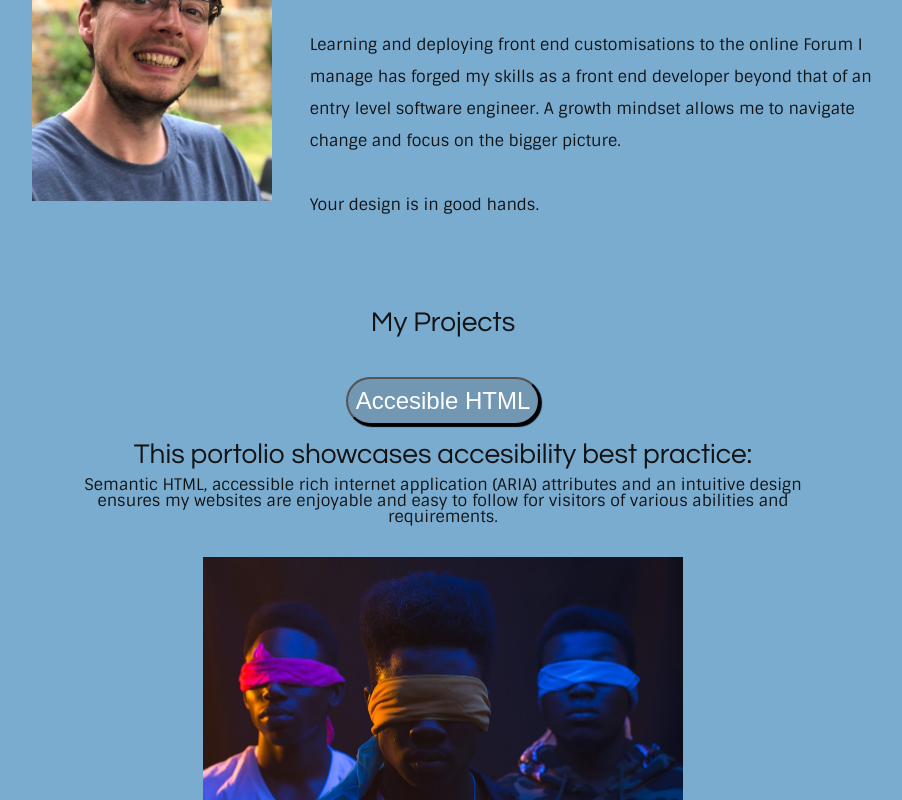
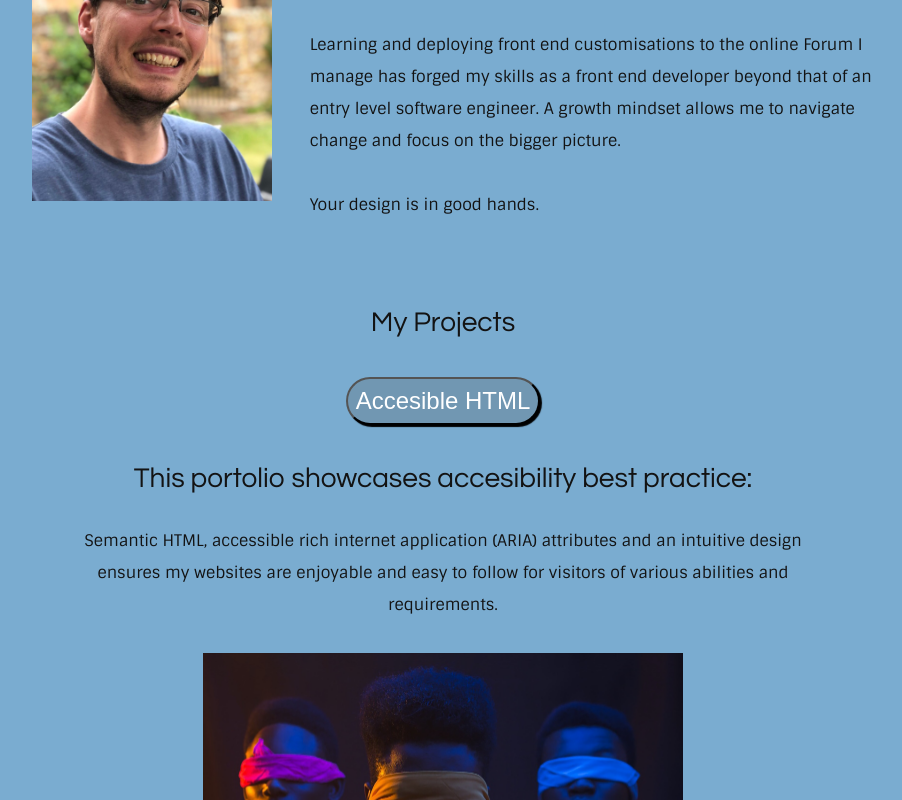
Before and after one commit to T-J-D-Cavey/Codecademy_Portfolio_Website, a plain HTML site: page index.html in a window 1280 px wide. Both pictures are taken after a click on the button "Accesible HTML". Shown: the part 797-1597 px from the top of the page, without its empty margins (197-1099 px from the left). Drawn offline with Linux system fonts and the light colour scheme.

Commit message:
final commit

```diff
--- a/Resources/CSS/style.css
+++ b/Resources/CSS/style.css
@@ -236,7 +236,7 @@ h1 {
 	margin: 1.5rem;
 }
 
-.home-projects-container div, .home-projects-container h3, .home-projects-container h4, .home-projects-container button {
+.home-projects-container div, .home-projects-container h3, .home-projects-container button {
 	padding: 0.5rem;
 	text-align: center;
 	max-width: 50rem;
@@ -258,6 +258,10 @@ h1 {
 	font-weight: 700;
 }
 
+.home-projects-container button:active {
+	box-shadow: 0 0 0 black;
+}
+
 .projects-container img {
 	min-width: 5rem;
 	width: 100%;
@@ -265,6 +269,15 @@ h1 {
 	margin: 2rem auto;
 }
 
+#card1 p, #card2 p, #card3 p {
+    line-height: 2;
+}
+
+@media screen and (min-width: 480px) {
+	.home-projects-container h4 {
+		padding: 2rem;
+	}
+}
 
 /*  !!!!! Skills section !!!!! */
 
@@ -299,6 +312,9 @@ h1 {
 
 }
 
+.home-projects-container h4 {
+	padding: 2rem 0;
+}
 
 
 @media screen and (min-width: 480px) {
```
Also changed, not shown: 1 other file.
